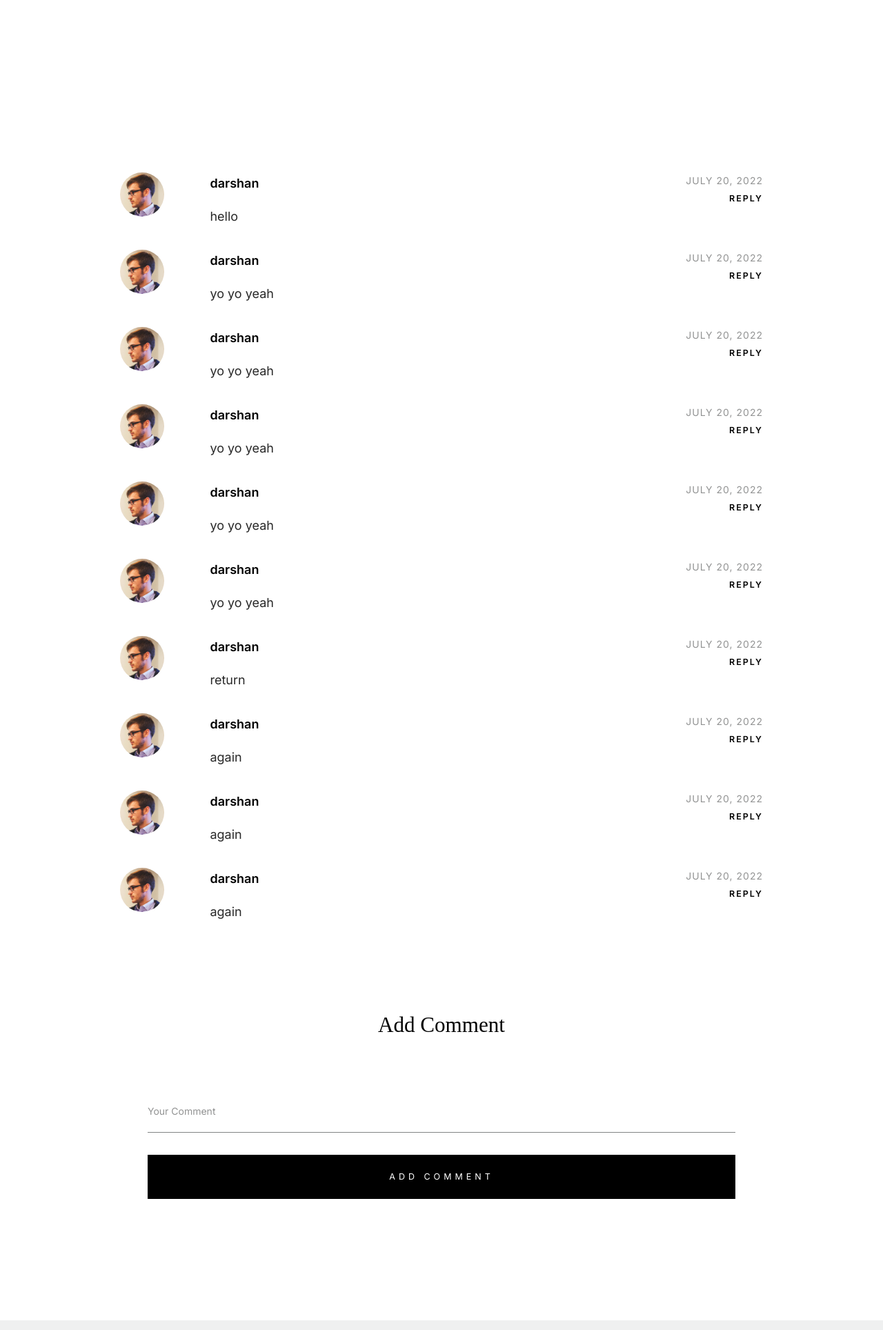
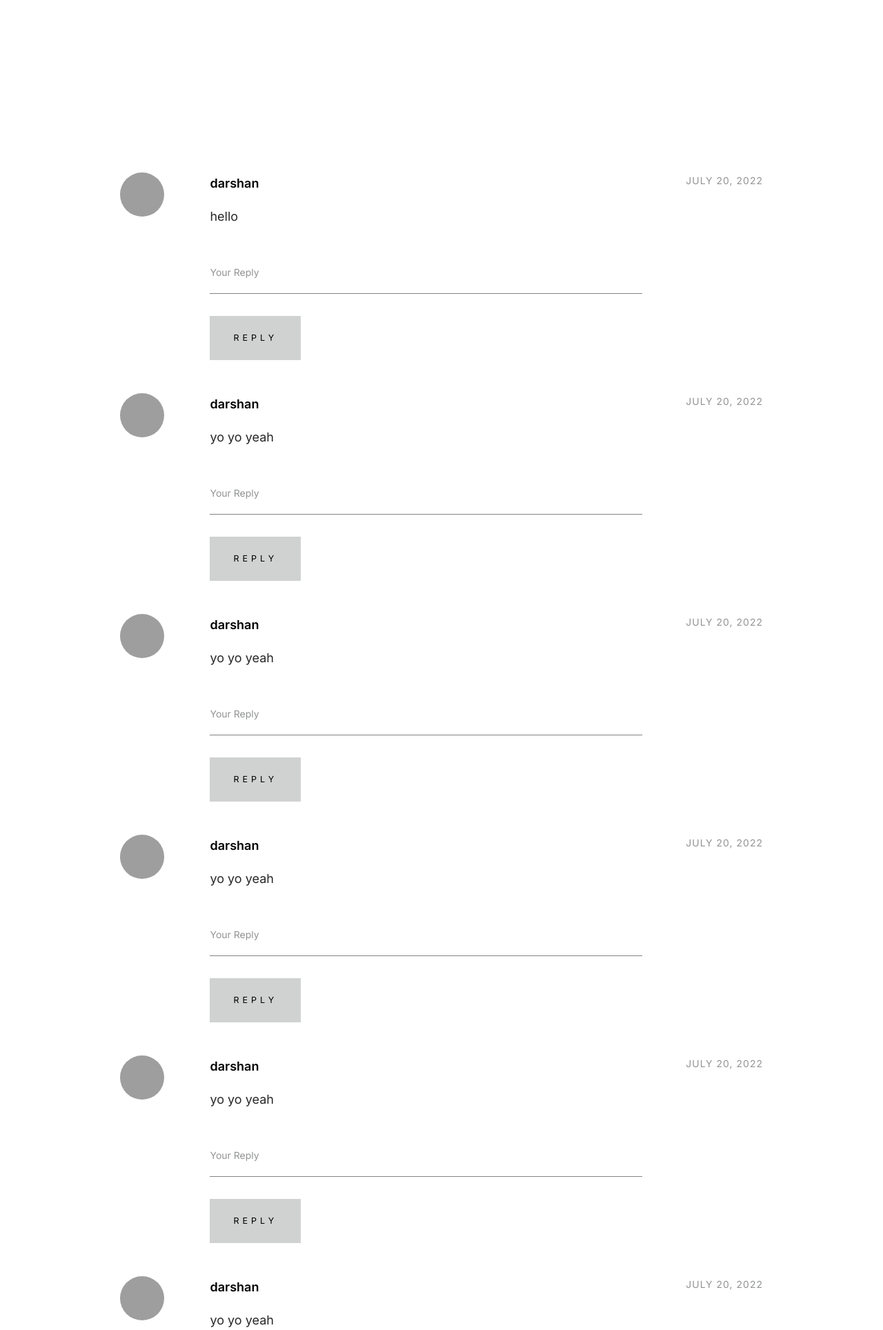
Before and after one commit to poonam3005/new-blog, a Django app: page /selected_blog/6 in a window 1280 px wide. Shown: the part 1088-3016 px from the top of the page at 69% size. Run offline with Django 4.2, Linux system fonts and the light colour scheme; data comes from the database, SQL or seed files in the repository; both versions use the stored data as it was after the commit; some libraries are stand-ins or nearby versions; some web fonts are replaced; grey boxes are pictures that could not be loaded.

Commit message:
reply comment

```diff
--- a/blogapp/admin.py
+++ b/blogapp/admin.py
@@ -1,8 +1,9 @@
 from django.contrib import admin
-from .models import Blog,Category,Title, Comment
+from .models import Blog,Category,Title, Comment, ReplyComment
 # Register your models here.
 
 admin.site.register(Blog)
 admin.site.register(Category)
 admin.site.register(Title)
 admin.site.register(Comment)
+admin.site.register(ReplyComment)
--- a/blogapp/models.py
+++ b/blogapp/models.py
@@ -41,3 +41,13 @@ class Comment(models.Model):
 
     def __str__(self):
         return '%s-%s-%s' % (self.id,self.post.title,self.name)
+
+class ReplyComment(models.Model):
+    parent = models.ForeignKey(Comment,related_name='parent',on_delete=models.CASCADE)
+    post = models.ForeignKey(Blog,related_name='reply',on_delete=models.CASCADE)
+    name = models.ForeignKey(User,  on_delete=models.CASCADE)
+    body = models.TextField()
+    date_added = models.DateField(auto_now=True)
+
+    def __str__(self):
+        return '%s-%s reply by %s' % (self.id,self.post.title,self.name)
--- a/blogapp/views.py
+++ b/blogapp/views.py
@@ -2,7 +2,7 @@ from django.http import HttpResponse,HttpResponseRedirect
 from django.shortcuts import redirect, render
 from django.contrib.auth.forms import UserCreationForm
 from .forms import CreateUserForm
-from .models import Blog,Title,Category,Comment
+from .models import Blog,Title,Category,Comment, ReplyComment
 from django.contrib import messages
 from django.contrib.auth import authenticate, login, logout
 from django.db.models import Q
@@ -20,16 +20,24 @@ def index(request):
 def selected_blog(request,id):
     fullblog = Blog.objects.get(id=id)
     total_likes = fullblog.total_likes()
+    reply = ReplyComment.objects.all()
 
     liked = False
     if fullblog.likes.filter(id=request.user.id).exists():
         liked=True
+
     if request.method =='POST':
         comment = request.POST['comment']
-        Comment.objects.create(post=fullblog,name = request.user,body=comment)
-        print(comment)
+        parentid = request.POST.get('parent',"")
+        if parentid=="":
+            Comment.objects.create(post=fullblog,name = request.user,body=comment)
+            print("comment")
+        else:
+            parent = Comment.objects.get(id=parentid)
+            ReplyComment.objects.create(post=fullblog,name = request.user,body=comment,parent=parent)
+            print('reply')
         return HttpResponseRedirect(request.path_info)
-    return render(request,'single-standard.html',{'fullblog':fullblog,'total_likes':total_likes,'liked':liked})
+    return render(request,'single-standard.html',{'fullblog':fullblog,'total_likes':total_likes,'liked':liked,'replyComment':reply})
 
 # Like blog
 
--- a/templates/single-standard.html
+++ b/templates/single-standard.html
@@ -91,7 +91,7 @@
                         {% for comment in fullblog.comments.all %}
 
                         <div class="comment__avatar">
-                            <img class="avatar" src="{% static 'images/avatars/user-01.jpg' %}" alt="" width="50" height="50">
+                            <img class="avatar" src="https://img.icons8.com/office/70/000000/user.png" alt="" width="50" height="50">
                         </div>
 
                         <div class="comment__content">
@@ -102,15 +102,52 @@
                                 <div class="comment__meta">
                                     <div class="comment__time">{{comment.date_added}}</div>
                                     <div class="comment__reply">
-                                        <a class="comment-reply-link" href="#0">Reply</a>
+                                        <!-- <a class="comment-reply-link" href="#0">Reply</a> -->
+
                                     </div>
                                 </div>
                             </div>
+                            <div class="comment__text"><p>{{comment.body}}</p></div>
 
-                            <div class="comment__text"><p>{{comment.body}}</p></div>
+                        {% for reply in replyComment %}
+                        {% if reply.parent.id == comment.id %}
+
+                        <ul class="children">
+                            <li class="depth-2 comment">
+                                <div class="comment__avatar">
+                                    <img class="avatar" src="https://img.icons8.com/office/70/000000/user.png" alt="" width="50" height="50">
+                                </div>
+
+                                <div class="comment__content">
+
+                                    <div class="comment__info">
+                                        <div class="comment__author">{{reply.name}}</div>
+
+                                        <div class="comment__meta">
+                                            <div class="comment__time">{{reply.date_added}}</div>
+
+                                        </div>
+                                    </div>
+
+                                <div class="comment__text"><p>{{reply.body}}</p></div>
+                            </li>
+                        </ul>
+                        {% endif %}
                         {% endfor %}
+                        <div class="comment__text">
+                            <form name="contactForm" id="contactForm" method="post" >
+                                {% csrf_token %}
+                                    <div class="message form-field">
+                                        <input name="comment" type="text" id="comment" class="h-full-width" placeholder="Your Reply">
+                                        <input name="submit" id="submit" value="Reply" type="submit">
+                                        <input name="parent" type="hidden" value="{{comment.id}}">
+                                    </div>
+                            </form>
                         </div>
 
+                        </div>
+
+                        {% endfor %}
                     </li> <!-- end comment level 1 -->
                 </ol>
                 <!-- END commentlist -->
```
Also changed, not shown: blogapp/migrations/0011_replycomment.py (added), db.sqlite3.
